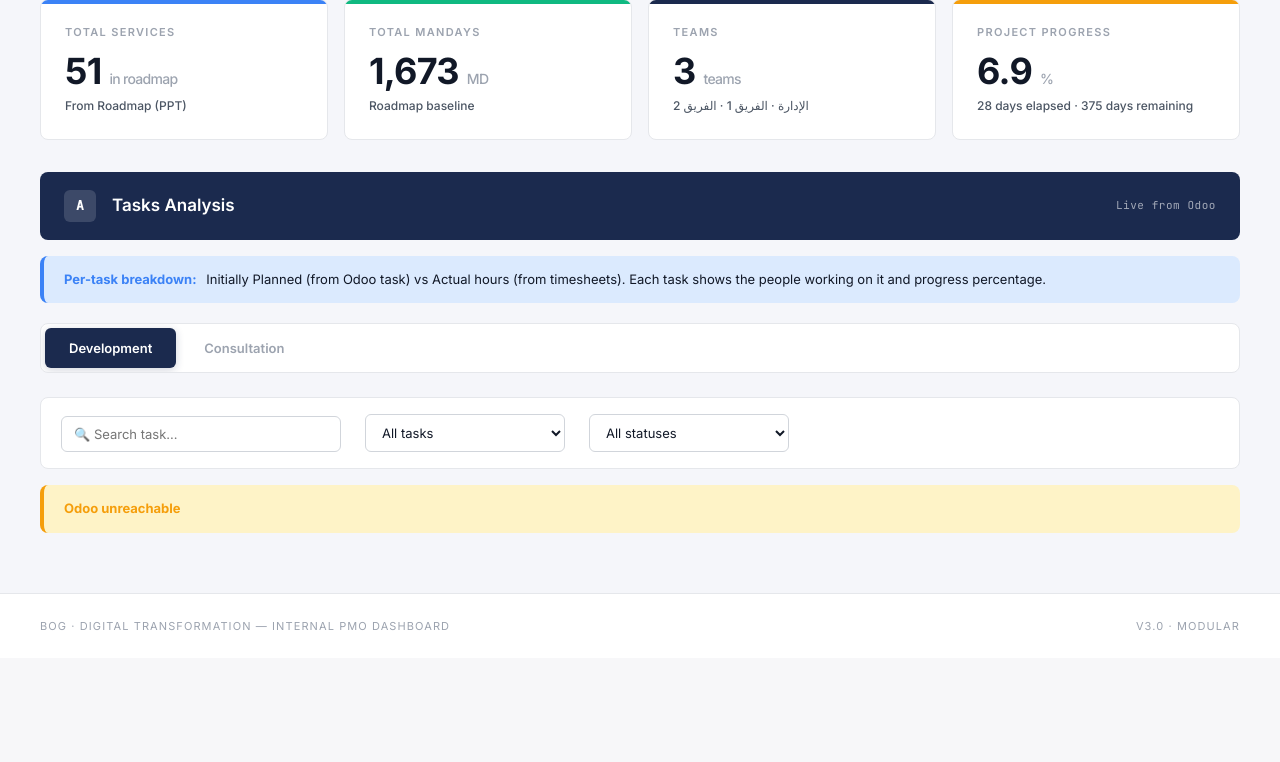
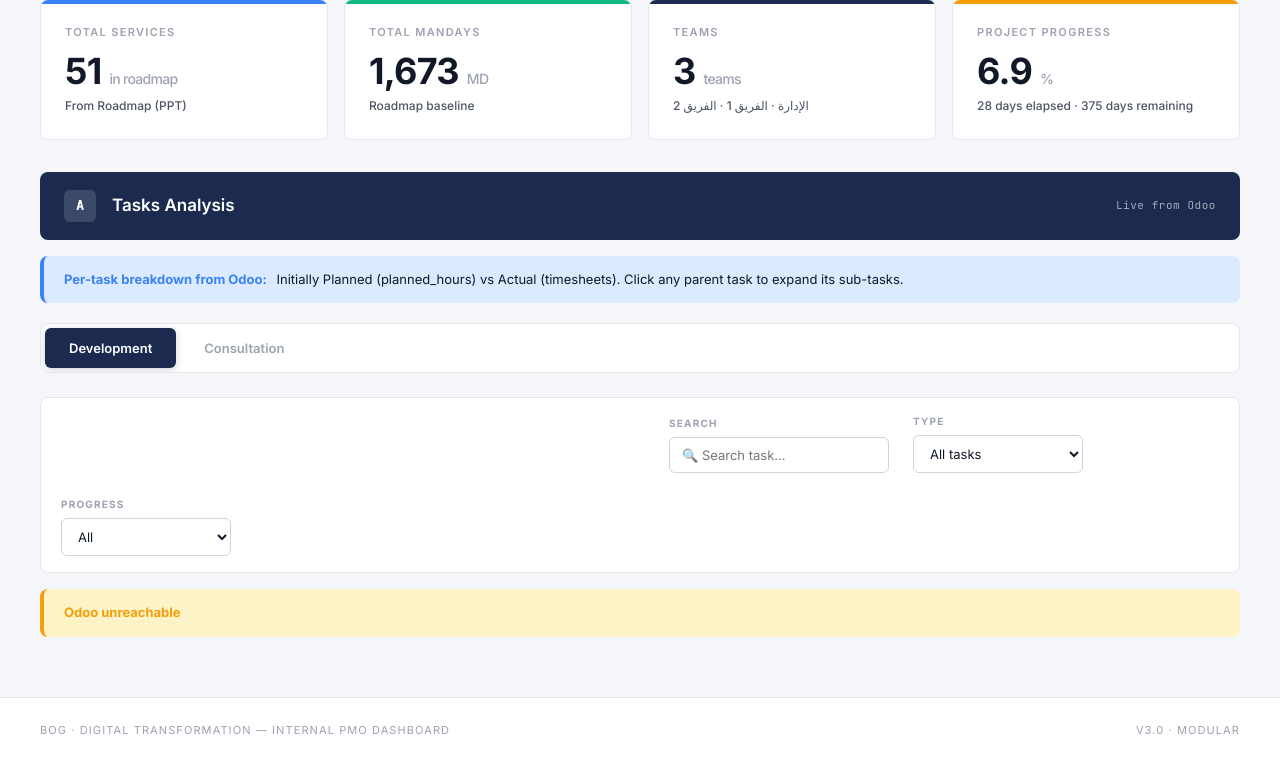
Before and after one commit to MariamElmasry254/bog_pmo_dashboard, a Flask app: page / in a window 1280 px wide. Shown: the part 355-1117 px from the top of the page. Before the commit the page ends 985 px from the top, so only its background shows below. Run offline with Flask 3, Linux system fonts and the light colour scheme; data that the repository does not hold is empty.

Commit message:
Update overview.html

```diff
--- a/templates/partials/overview.html
+++ b/templates/partials/overview.html
@@ -40,8 +40,8 @@
   </div>
 
   <div class="banner banner-info">
-    <strong>Per-task breakdown:</strong> Initially Planned (from Odoo task) vs Actual hours (from timesheets).
-    Each task shows the people working on it and progress percentage.
+    <strong>Per-task breakdown from Odoo:</strong> Initially Planned (planned_hours) vs Actual (timesheets).
+    Click any parent task to expand its sub-tasks.
   </div>
 
   <!-- Sub-tabs: Development / Consultation -->
@@ -50,25 +50,30 @@
     <button class="sub-tab" data-ovphase="consultation">Consultation</button>
   </div>
 
-  <!-- Filters -->
-  <div class="filters-bar" style="margin-bottom: 16px;">
+  <!-- Filters Bar -->
+  <div class="filters-bar" style="margin-bottom: 16px; flex-wrap: wrap;">
+    <div class="filter-group" id="ovPhaseFilters" style="min-width: 280px;"></div>
+    <div class="filter-group" id="ovEmployeeFilters" style="min-width: 280px;"></div>
     <div class="filter-group">
-      <input type="text" id="ovTaskSearch" placeholder="🔍 Search task..." class="search-input" style="width: 280px;">
+      <label class="filter-label">SEARCH</label>
+      <input type="text" id="ovTaskSearch" placeholder="🔍 Search task..." class="search-input" style="width: 220px;">
     </div>
     <div class="filter-group">
-      <select id="ovTaskType" class="search-input" style="width: 200px;">
+      <label class="filter-label">TYPE</label>
+      <select id="ovTaskType" class="search-input" style="width: 170px;">
         <option value="all">All tasks</option>
         <option value="parents">Parent tasks only</option>
         <option value="subtasks">Sub-tasks only</option>
       </select>
     </div>
     <div class="filter-group">
-      <select id="ovTaskStatus" class="search-input" style="width: 200px;">
-        <option value="all">All statuses</option>
-        <option value="not_started">Not started (0%)</option>
-        <option value="in_progress">In progress (1-99%)</option>
-        <option value="completed">Completed (100%+)</option>
-        <option value="overdue">Overdue (>100%)</option>
+      <label class="filter-label">PROGRESS</label>
+      <select id="ovTaskStatus" class="search-input" style="width: 170px;">
+        <option value="all">All</option>
+        <option value="not_started">Not started</option>
+        <option value="in_progress">In progress</option>
+        <option value="completed">Completed</option>
+        <option value="overdue">Over budget</option>
       </select>
     </div>
   </div>
```
